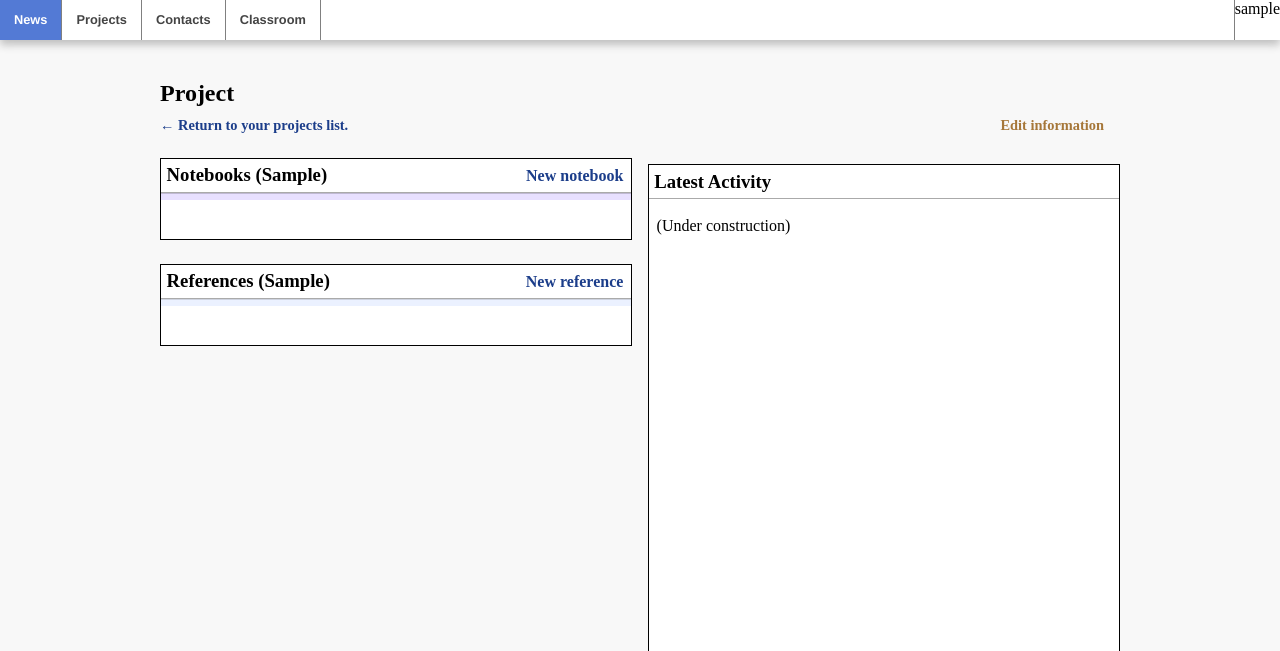
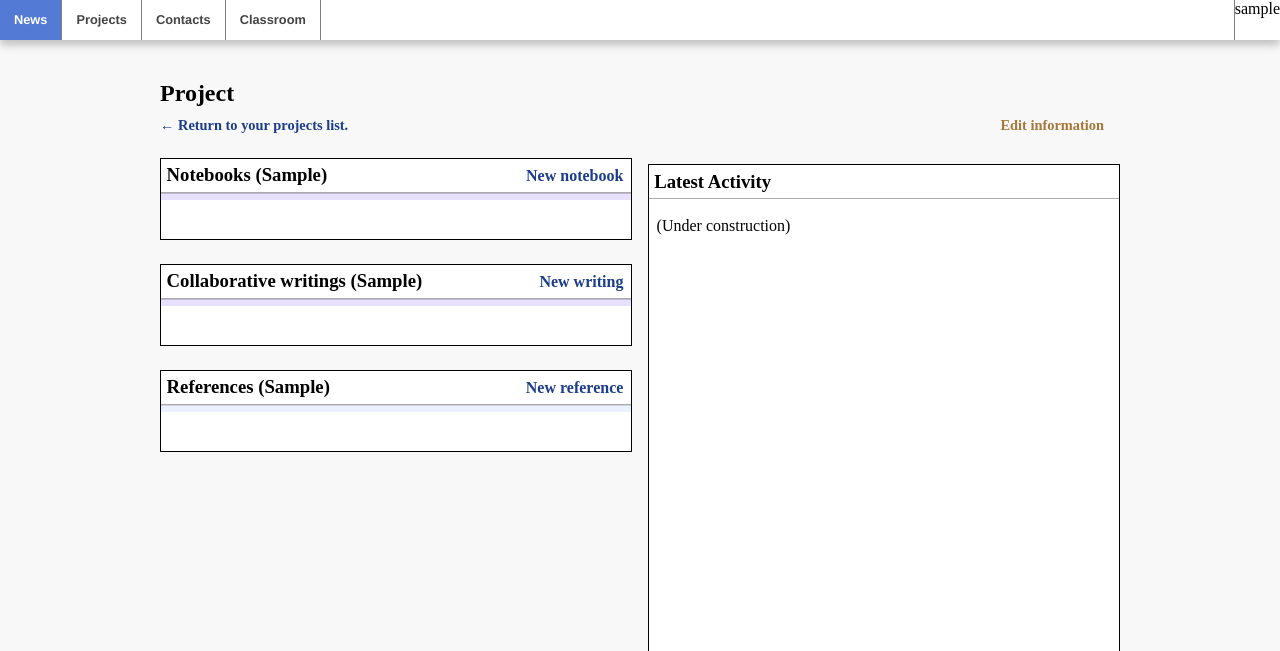
Before and after one commit to andresgsaravia/research-engine, a Python web app: template templates/project.html in a window 1280 px wide. Shown: the top 651 px of the page. Run offline with Jinja, Linux system fonts and the light colour scheme; the template is opened without the code that fills it: most values are stand-ins (such as "Sample title", 1, 10 or a date in 2020).

Commit message:
Some placeholders for the collaborative writings section of a project. #13

```diff
--- a/css/projects.css
+++ b/css/projects.css
@@ -99,6 +99,55 @@ h2 {
 }
 
 .notebooks .notebook .date {
+    position: relative;
+    float: right;
+    font-size: 0.8em;
+    color: #777777;
+    padding: 0.4em;
+}
+
+/* Collaborative writings in the full project view */
+
+.writings {
+    width: 49%;
+    margin-top: 1.5em;
+    border: 1px solid black;
+    background: white;
+    min-height: 5em;
+}
+
+.writings > * {
+    padding-left: 0.5em;
+    padding-right: 0.5em;
+    padding-top: 0.2em;
+    padding-bottom: 0.2em;
+}
+
+.writings h3 {
+    padding: 0.3em;
+    border-bottom: 1px solid #AAAAAA;
+}
+
+.writings .new-writing-link {
+    position: relative;
+    float: right;
+    padding-top: 0.5em;
+    padding-right: 0.5em;
+}
+
+.writings .writing {
+    border-top: 1px solid #C0B9D3;
+}
+
+.writings .writing:hover {
+    background: #FFDF9F;
+}
+
+.writing:nth-of-type(even) {
+    background: #E8E0FF;
+}
+
+.writings .writing .date {
     position: relative;
     float: right;
     font-size: 0.8em;
--- a/main.py
+++ b/main.py
@@ -20,6 +20,7 @@ app = webapp2.WSGIApplication([('/', frontend.MainPage),
                                ('/projects/project/edit/(.+)', projects.EditProjectPage),
                                ('/projects/project/new_reference/(.+)', projects.NewReferencePage),
                                ('/projects/project/new_notebook/(.+)', projects.NewNotebookPage),
+                               ('/projects/project/new_writing/(.+)', projects.NewWritingPage),
                                ('/projects/project/(.+)/nb/edit/(.+)', projects.EditNotebookPage),
                                ('/projects/project/(.+)/nb/note/(.+)', projects.NotePage),
                                ('/projects/project/(.+)/nb/new_note/(.+)', projects.NewNotePage),
--- a/src/projects.py
+++ b/src/projects.py
@@ -595,3 +595,8 @@ class EditReferencePage(GenericPage):
 class RecentActivityPage(GenericPage):
     def get(self):
         self.render("under_construction.html")
+
+
+class NewWritingPage(GenericPage):
+    def get(self, project_key):
+        self.render("under_construction.html")
--- a/templates/project.html
+++ b/templates/project.html
@@ -40,6 +40,18 @@
   {% endfor %}
 </div>
 
+<div class="writings">
+  <div class="new-writing-link">
+    <a href="/projects/project/new_writing/{{project_key}}">New writing</a>
+  </div>
+  <h3>Collaborative writings ({{len_wrt_list}})</h3>
+  {% for writing in writings %}
+    <div class="writing">
+      {{writings.short_render(project_key) | safe}}
+    </div>
+  {% endfor %}
+</div>
+
 <div class="references">
   <div class="new-reference-link">
     <a href="/projects/project/new_reference/{{project_key}}">New reference</a>
```
